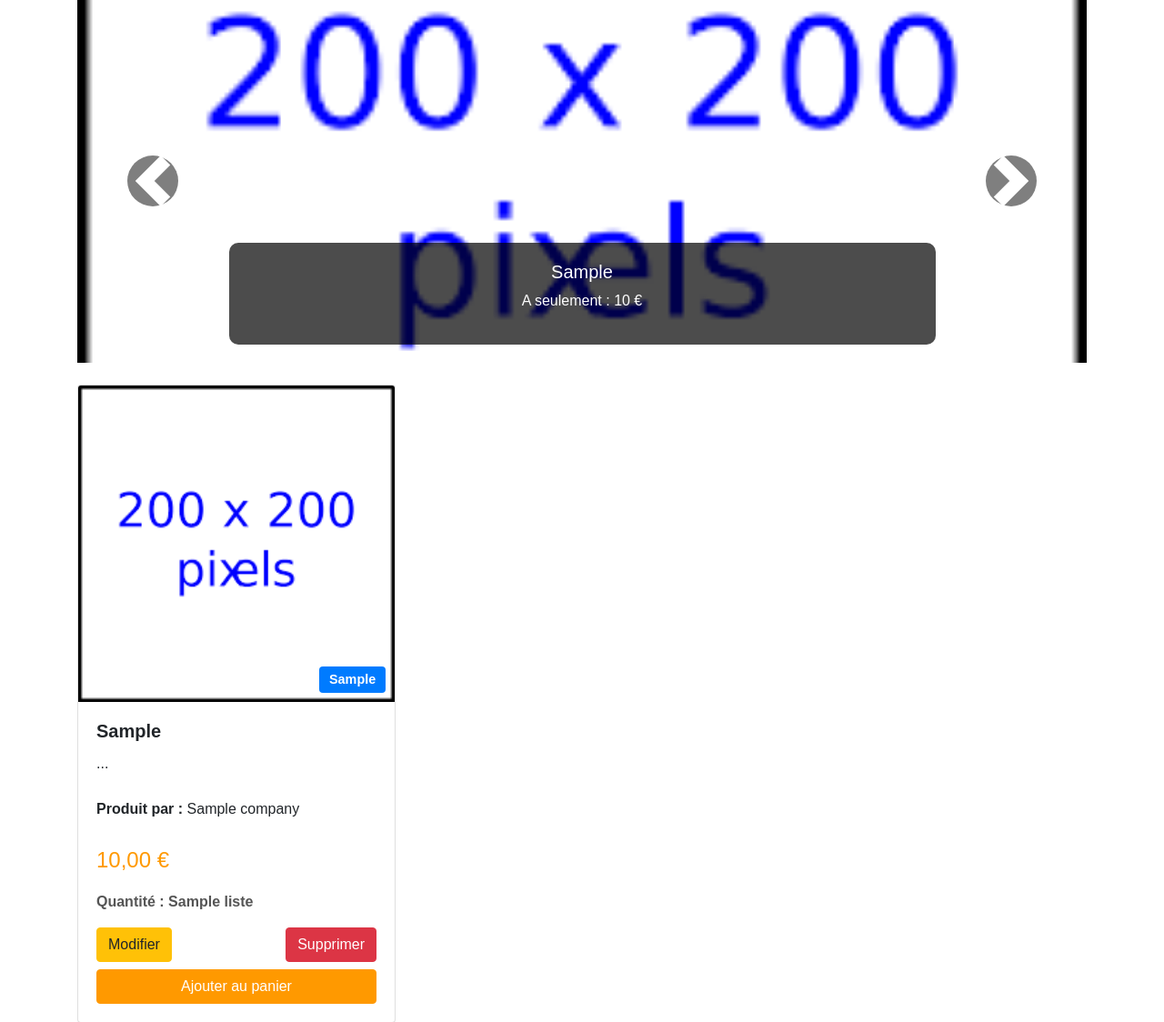
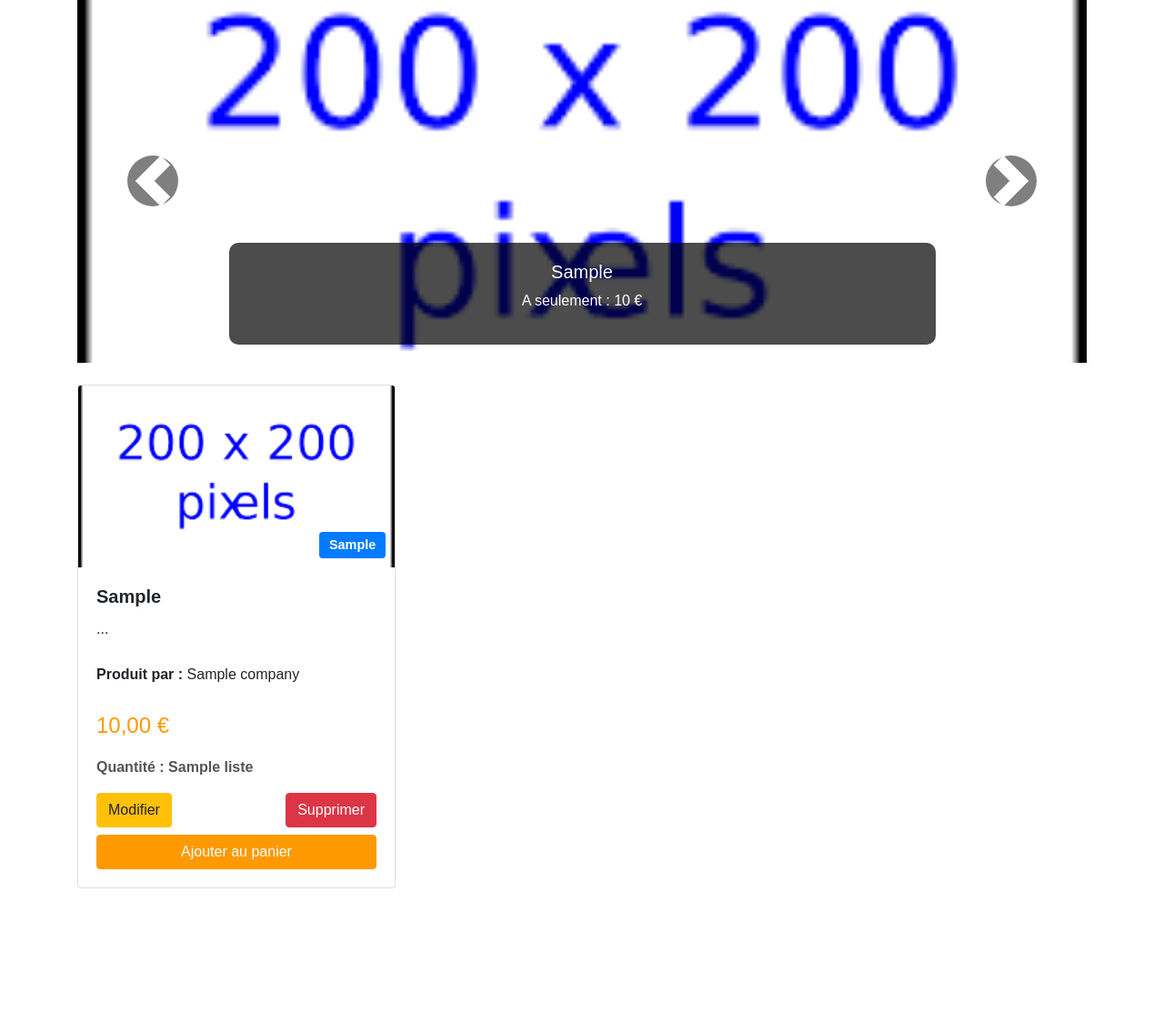
Before and after one commit to Nico7600/shopcours, a PHP site: page / in a window 1280 px wide. Shown: the part 105-1229 px from the top of the page at 91% size. After the commit the page ends 1082 px from the top, so only its background shows below. Run offline with PHP 8.4, Linux system fonts and the light colour scheme; tables that the repository leaves empty or names only in its code hold one stand-in row (values such as "Sample post"); data that the repository does not hold is empty.

Commit message:
fix et ajout
Ajout de fonction dans le index

```diff
--- a/index.php
+++ b/index.php
@@ -77,6 +77,10 @@ require_once('close.php');
             z-index: 1050;
             width: 300px;
         }
+        .fixed-height {
+            height: 200px; /* Ajuster la hauteur selon vos besoins */
+            object-fit: cover;
+        }
     </style>
 </head>
 
@@ -99,7 +103,7 @@ require_once('close.php');
                     }
                 ?>
                     <div class="carousel-item <?= $active ?>">
-                        <img src="<?= $image_path ?>" class="d-block w-100" alt="<?= $produit['produit'] ?>" onclick="window.location.href='details.php?id=<?= $produit['id'] ?>'">
+                        <img src="<?= $image_path ?>" class="d-block w-100 fixed-height" alt="<?= $produit['produit'] ?>" onclick="window.location.href='details.php?id=<?= $produit['id'] ?>'">
                         <div class="carousel-caption d-md-block">
                             <h5><?= $produit['produit'] ?></h5>
                             <p>A seulement : <?= $produit['prix'] ?> €</p>
@@ -182,7 +186,7 @@ require_once('close.php');
                 <div class="col-md-4 col-sm-6 mb-4">
                     <div class="card" onclick="window.location.href='details.php?id=<?= htmlspecialchars($produit['id']); ?>'">
                         <div class="position-relative">
-                        <img src="<?= htmlspecialchars($image_path); ?>" class="card-img-top" alt="<?= htmlspecialchars($produit['produit']); ?>">
+                        <img src="<?= htmlspecialchars($image_path); ?>" class="card-img-top fixed-height" alt="<?= htmlspecialchars($produit['produit']); ?>">
                         <span class="badge <?= htmlspecialchars($badgeClass); ?> badge-bottom-right"><?= htmlspecialchars($produit['badge']); ?></span>
                         </div>
                         <div class="card-body">
@@ -211,7 +215,11 @@ require_once('close.php');
                                     <a href="delete.php?id=<?= htmlspecialchars($produit['id']); ?>" class="btn btn-danger">Supprimer</a>
                                 </div>
                                 <div class="text-center">
-                                    <a href="add_to_cart.php?product_id=<?= htmlspecialchars($produit['id']); ?>&quantity=1" class="btn btn-primary w-100">Ajouter au panier</a>
+                                    <?php if ($produit['nombre'] > 0): ?>
+                                        <a href="add_to_cart.php?product_id=<?= htmlspecialchars($produit['id']); ?>&quantity=1" class="btn btn-primary w-100">Ajouter au panier</a>
+                                    <?php else: ?>
+                                        <button class="btn btn-secondary w-100" disabled>Plus de stock pour le moment</button>
+                                    <?php endif; ?>
                                 </div>
                             </div>
 
```
